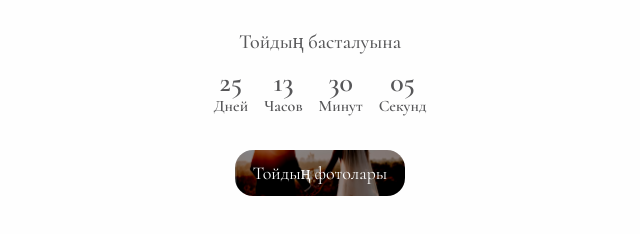
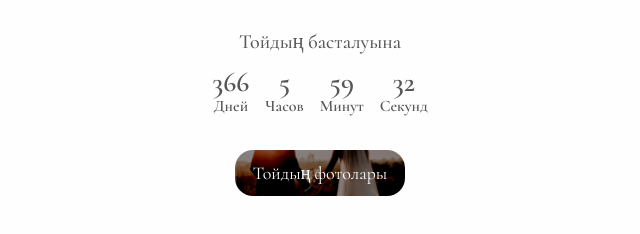
Before and after one commit to Sling-J/ayan-wedding-invitation, a website built with Vite: page index.html in a window 1280 px wide. Shown: the part 1746-1980 px from the top of the page, 320-960 px from the left. Built offline with nearby package versions, Linux system fonts and the light colour scheme.

Commit message:
feat: add countdown

```diff
--- a/index.html
+++ b/index.html
@@ -114,8 +114,8 @@
 
    <div class="days">
       <div class="day">
-         <p class="day-title">
-            25
+         <p id="js-days" class="day-title">
+            0
          </p>
          <p class="day-desc">
             Дней
@@ -123,8 +123,8 @@
       </div>
 
       <div class="day">
-         <p class="day-title">
-            13
+         <p id="js-hours" class="day-title">
+            0
          </p>
          <p class="day-desc">
             Часов
@@ -132,8 +132,8 @@
       </div>
 
       <div class="day">
-         <p class="day-title">
-            30
+         <p id="js-minutes" class="day-title">
+            0
          </p>
          <p class="day-desc">
             Минут
@@ -141,14 +141,18 @@
       </div>
 
       <div class="day">
-         <p class="day-title">
-            05
+         <p id="js-seconds" class="day-title">
+            0
          </p>
          <p class="day-desc">
             Секунд
          </p>
       </div>
    </div>
+
+   <p class="started hide" id="started">
+      Той басталды
+   </p>
 
    <button class="pictures">
       Тойдың фотолары
--- a/main.js
+++ b/main.js
@@ -27,4 +27,51 @@ window.addEventListener("load", function () {
         submitButton.disabled = false
       })
   });
+
+  const countDownDate = new Date('May 9, 2024 05:10:00').getTime();
+  const dayEl = document.getElementById('js-days')
+  const hoursEl = document.getElementById('js-hours')
+  const minutesEl = document.getElementById('js-minutes')
+  const secondsEl = document.getElementById('js-seconds')
+
+  const daysContainer = document.querySelector('.days')
+  const startedText = document.getElementById('started')
+
+  const now = new Date().getTime();
+  const distance = countDownDate - now;
+
+  function getDate(distance) {
+    const days = Math.floor(distance / (1000 * 60 * 60 * 24));
+    const hours = Math.floor((distance % (1000 * 60 * 60 * 24)) / (1000 * 60 * 60));
+    const minutes = Math.floor((distance % (1000 * 60 * 60)) / (1000 * 60));
+    const seconds = Math.floor((distance % (1000 * 60)) / 1000);
+
+    return {
+      days, hours, minutes, seconds
+    }
+  }
+
+  const {days, hours, minutes, seconds} = getDate(distance)
+
+  dayEl.innerHTML = days < 0 ? 0 : days
+  hoursEl.innerHTML = hours < 0 ? 0 : hours
+  minutesEl.innerHTML = minutes < 0 ? 0 : minutes
+  secondsEl.innerHTML = seconds < 0 ? 0 : seconds
+
+  const x = setInterval(function () {
+    const now = new Date().getTime();
+    const distance = countDownDate - now;
+    const {days, hours, minutes, seconds} = getDate(distance)
+
+    dayEl.innerHTML = days < 0 ? 0 : days
+    hoursEl.innerHTML = hours < 0 ? 0 : hours
+    minutesEl.innerHTML = minutes < 0 ? 0 : minutes
+    secondsEl.innerHTML = seconds < 0 ? 0 : seconds
+
+    if (distance < 1) {
+      clearInterval(x);
+      daysContainer.classList.add('hide')
+      startedText.classList.remove('hide')
+    }
+  }, 1000);
 });
--- a/style.css
+++ b/style.css
@@ -177,7 +177,7 @@ p {
 }
 
 .hide {
-   display: none;
+   display: none !important;
 }
 
 .day-left {
@@ -221,3 +221,8 @@ p {
    color: #fff;
    padding: 12px 18px;
 }
+
+.started {
+   margin-top: 40px;
+   font-size: 36px;
+}
```
